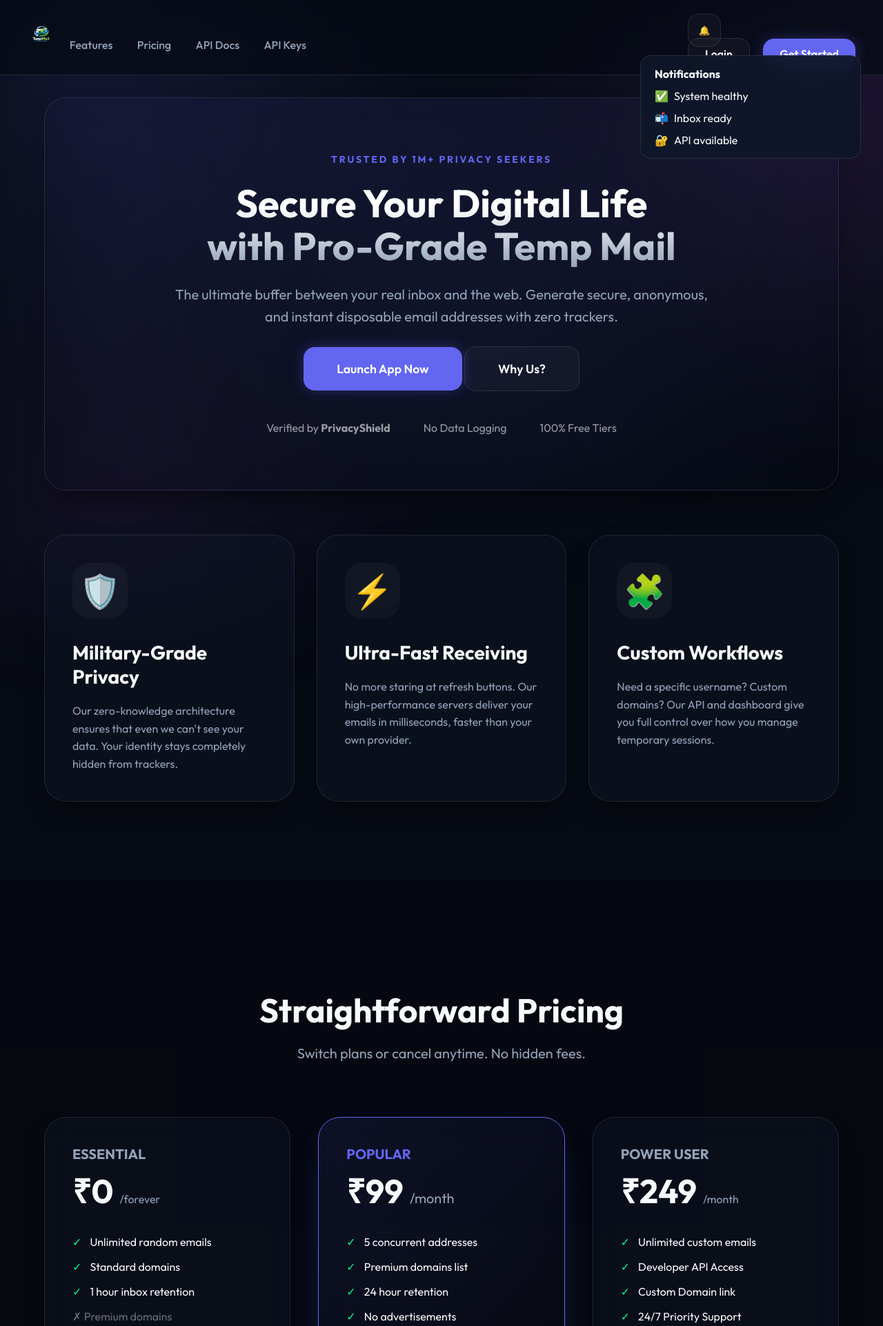
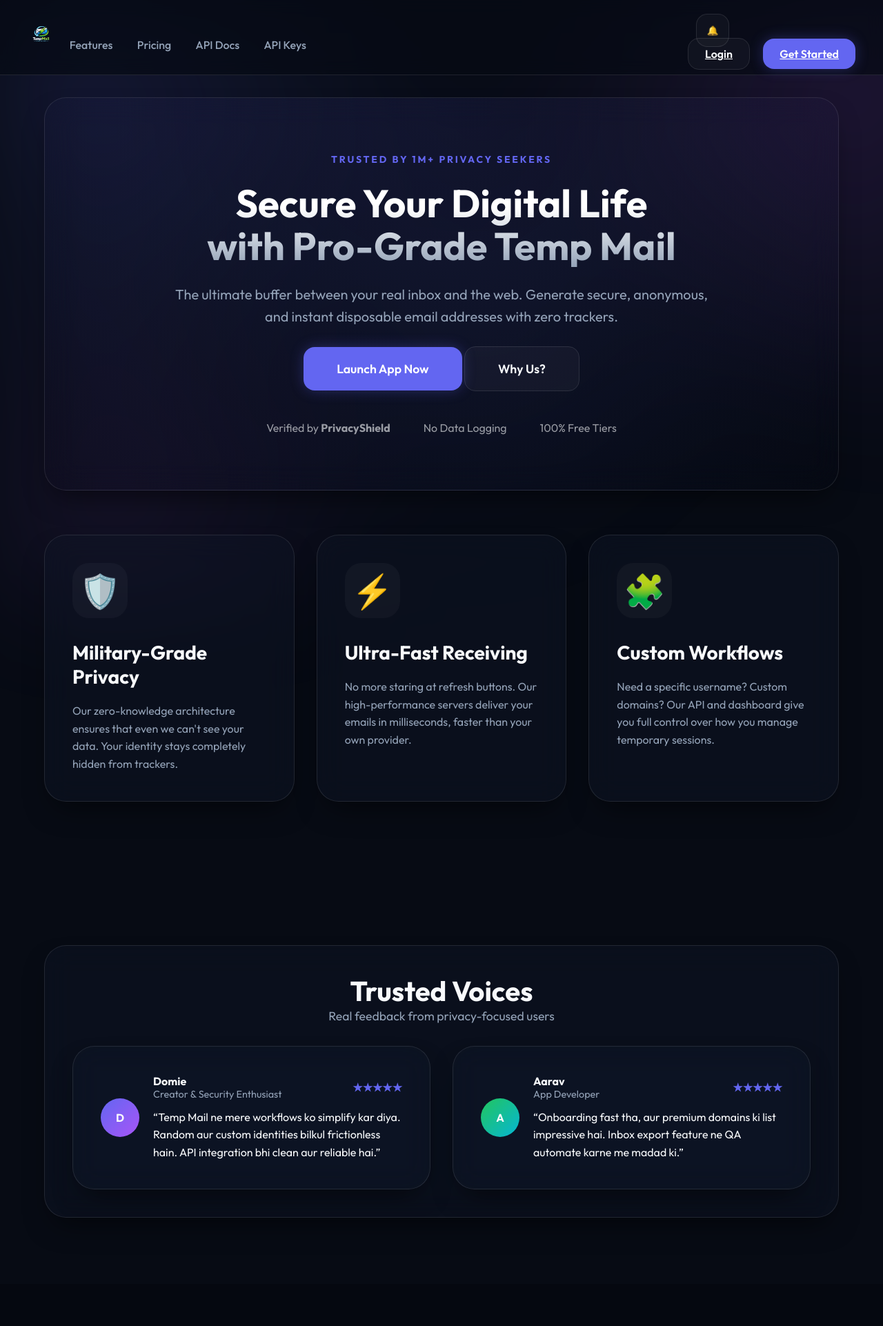
Before and after one commit to Yash-007688/temp-mail-generator, a Flask app: page / in a window 1280 px wide. Shown: the top 1922 px of the page at 69% size. Run offline with Flask 3, Linux system fonts and the light colour scheme.

Commit message:
Add Domie testimonial section and UI fixes

```diff
--- a/static/css/style.css
+++ b/static/css/style.css
@@ -164,6 +164,14 @@ body::before {
   transform: translateY(-3px);
   filter: brightness(1.1);
   box-shadow: 0 10px 20px rgba(99, 102, 241, 0.4);
+}
+
+.hidden {
+  display: none !important;
+}
+
+.navbar .icon-btn {
+  margin-left: 0.75rem;
 }
 
 .social-icons {
--- a/templates/index.html
+++ b/templates/index.html
@@ -79,6 +79,48 @@
                     and dashboard give you full control over how you manage temporary sessions.</p>
             </div>
         </div>
+    </div>
+
+    <div class="container">
+        <section class="section" style="margin: 4rem 0;">
+            <div style="text-align: center; margin-bottom: 2rem;">
+                <h2 style="font-size: 2.5rem; font-weight: 800;">Trusted Voices</h2>
+                <p style="font-size: 1.1rem; color: var(--text-muted);">Real feedback from privacy-focused users</p>
+            </div>
+            <div class="grid-container" style="gap: 2rem;">
+                <div class="card" style="display: flex; align-items: center; gap: 1.25rem;">
+                    <div style="width: 56px; height: 56px; border-radius: 50%; background: linear-gradient(135deg, #6366f1, #a855f7); display:flex; align-items:center; justify-content:center; font-weight:800;">D</div>
+                    <div style="flex:1;">
+                        <div style="display:flex; align-items:center; justify-content:space-between;">
+                            <div>
+                                <div style="font-weight:700;">Domie</div>
+                                <div style="color: var(--text-muted); font-size: 0.9rem;">Creator & Security Enthusiast</div>
+                            </div>
+                            <div style="color: var(--primary); font-weight:700;">★★★★★</div>
+                        </div>
+                        <p style="margin-top: 0.75rem; color: var(--text-main); line-height: 1.6;">
+                            “Temp Mail ne mere workflows ko simplify kar diya. Random aur custom identities bilkul frictionless hain.
+                            API integration bhi clean aur reliable hai.”
+                        </p>
+                    </div>
+                </div>
+                <div class="card" style="display: flex; align-items: center; gap: 1.25rem;">
+                    <div style="width: 56px; height: 56px; border-radius: 50%; background: linear-gradient(135deg, #22c55e, #06b6d4); display:flex; align-items:center; justify-content:center; font-weight:800;">A</div>
+                    <div style="flex:1;">
+                        <div style="display:flex; align-items:center; justify-content:space-between;">
+                            <div>
+                                <div style="font-weight:700;">Aarav</div>
+                                <div style="color: var(--text-muted); font-size: 0.9rem;">App Developer</div>
+                            </div>
+                            <div style="color: var(--primary); font-weight:700;">★★★★★</div>
+                        </div>
+                        <p style="margin-top: 0.75rem; color: var(--text-main); line-height: 1.6;">
+                            “Onboarding fast tha, aur premium domains ki list impressive hai. Inbox export feature ne QA automate karne me madad ki.”
+                        </p>
+                    </div>
+                </div>
+            </div>
+        </section>
     </div>
 
     <!-- Pricing Section -->
@@ -262,9 +304,17 @@
             var b=document.getElementById('btn-notify');
             var p=document.getElementById('notify-panel');
             if(!b||!p) return;
+            function place(){
+                var r=b.getBoundingClientRect();
+                p.style.top=(window.scrollY+r.bottom+8)+'px';
+                p.style.right=(window.innerWidth-r.right)+'px';
+            }
             b.onclick=function(){
+                place();
                 p.classList.toggle('hidden');
             };
+            window.addEventListener('resize',function(){ if(!p.classList.contains('hidden')) place(); });
+            document.addEventListener('keydown',function(e){ if(e.key==='Escape') p.classList.add('hidden'); });
             document.addEventListener('click',function(e){
                 if(e.target===b||p.contains(e.target)) return;
                 p.classList.add('hidden');
```
Also changed, not shown: templates/apikey.html (+14 -3 lines).
